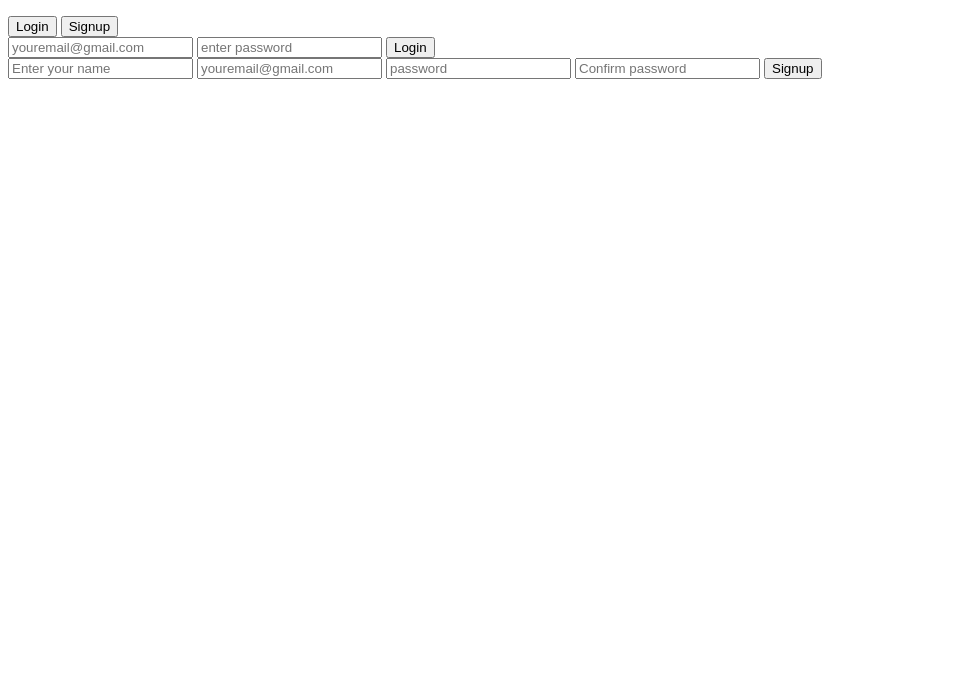
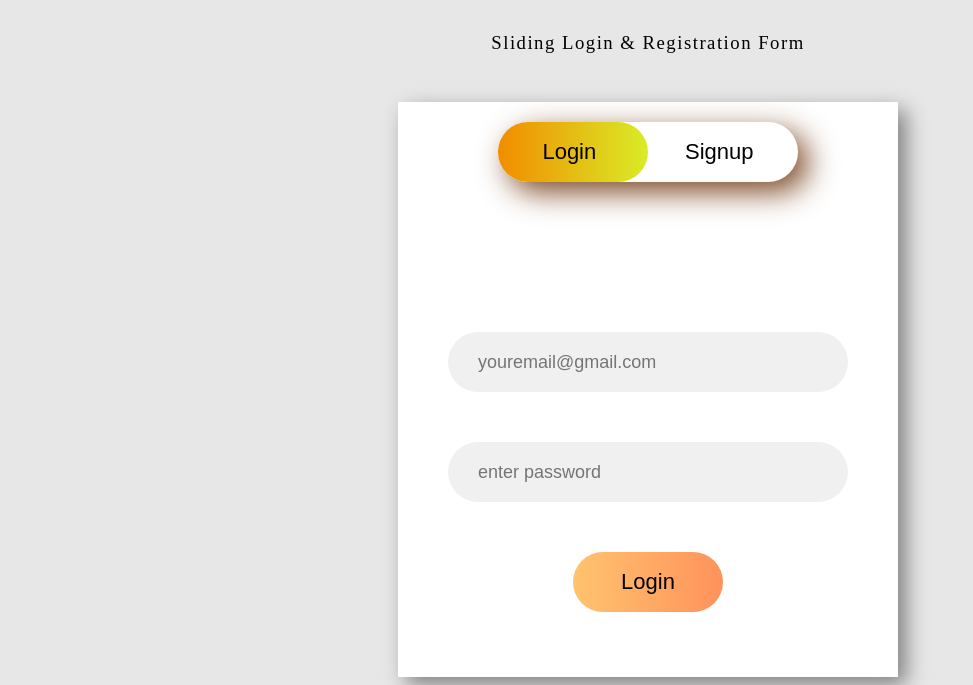
Before and after one commit to mukund23git/ResponsiveSlidingLogin, a plain HTML site: page index.html in a window 1280 px wide. Shown: the part 131-816 px from the top of the page, without its empty margins (0-973 px from the left). Drawn offline with Linux system fonts and the light colour scheme.

Commit message:
Update index.html

```diff
--- a/index.html
+++ b/index.html
@@ -9,8 +9,7 @@
 		content="width=device-width,
 						initial-scale=1.0">
 	<title>web d assignment</title>
-	<link rel="stylesheet"
-		href="style.css">
+	<link rel="stylesheet" href="styles.css">
 </head>
 
 <body>
```
